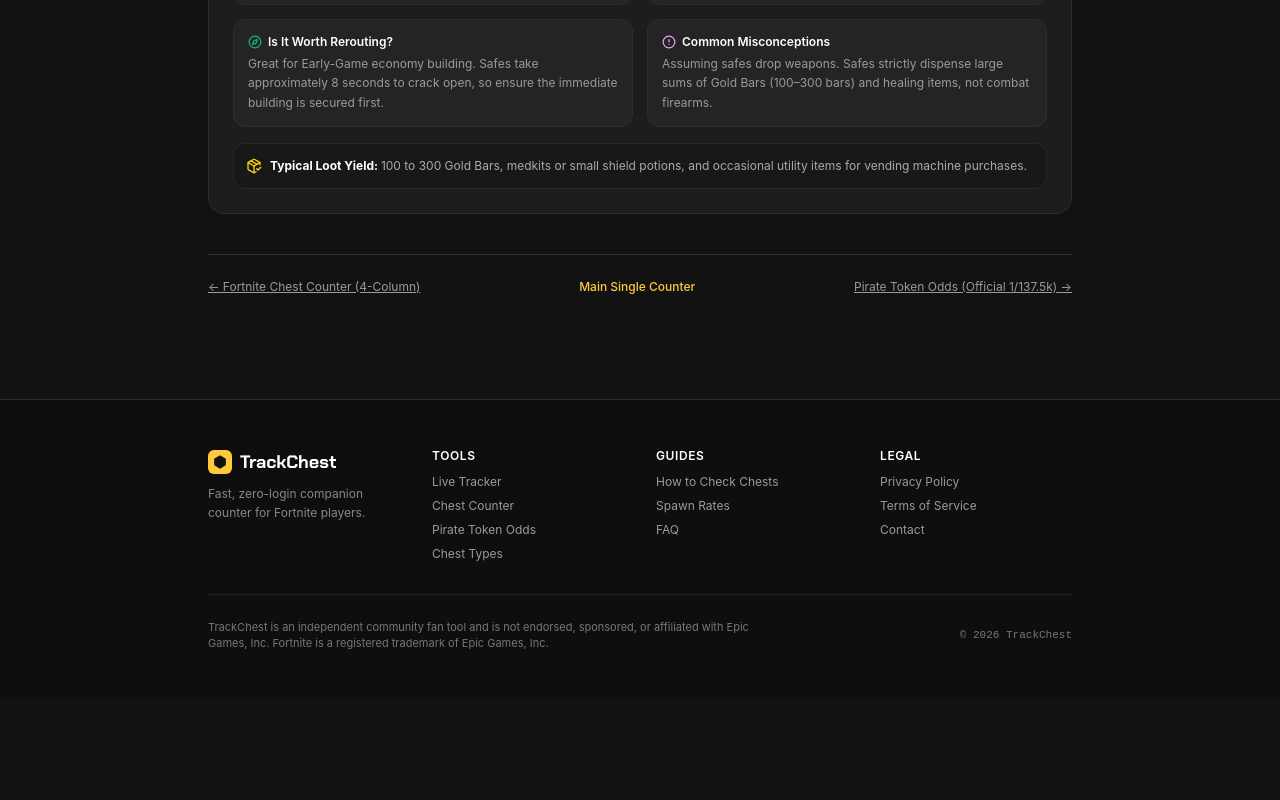
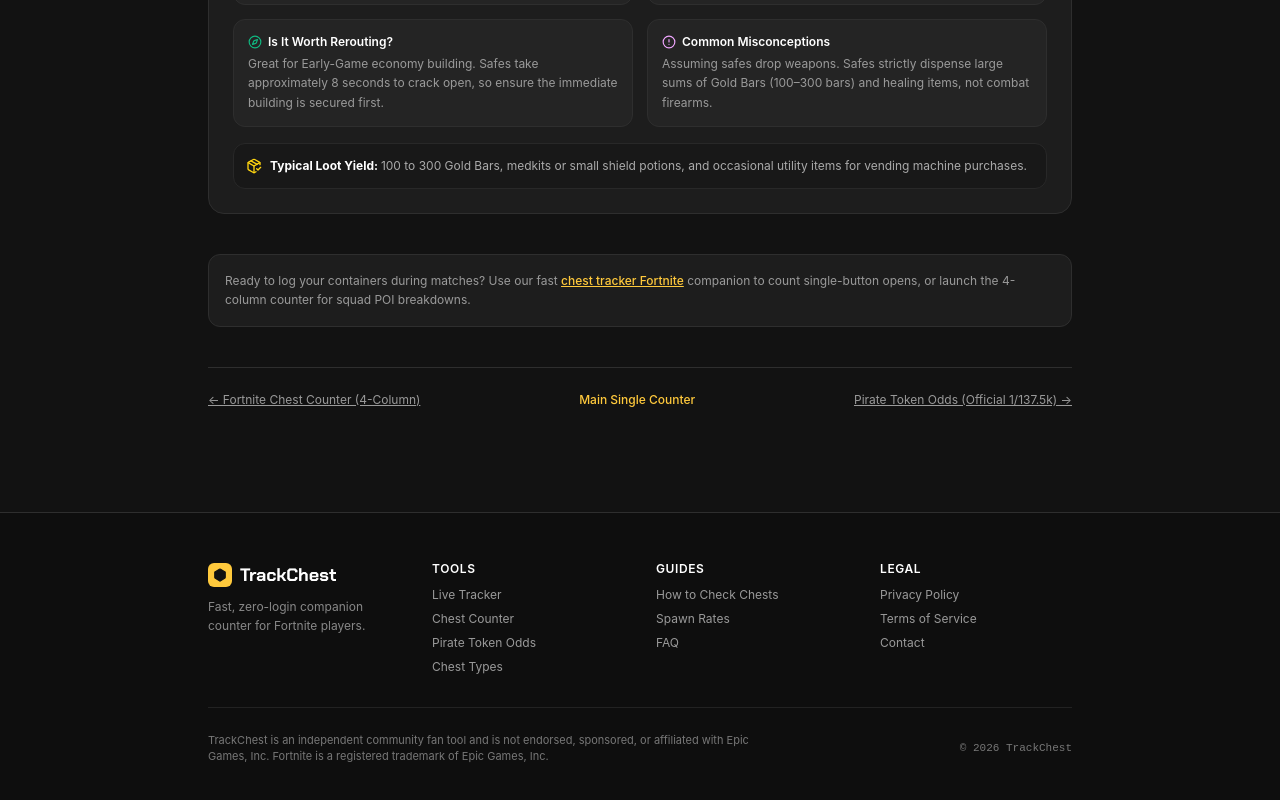
Before and after one commit to yangrenshi/trackchest, a Next.js app: page /chest-types in a window 1280 px wide. Shown: the part 2918-3718 px from the top of the page. Before the commit the page ends 3617 px from the top, so only its background shows below. Built offline with nearby package versions, Linux system fonts and the light colour scheme; no server answers.

Commit message:
fix(seo): update sitemap lastmod to 2026-11-13, remove (Tomorrow), compress meta descriptions, and naturally inject exact keyword chest tracker fortnite

```diff
--- a/src/app/chest-types/page.tsx
+++ b/src/app/chest-types/page.tsx
@@ -7,7 +7,7 @@ import { ArrowLeft, MapPin, Eye, Compass, AlertCircle, PackageCheck, ArrowRight
 
 export const metadata: Metadata = {
   title: "Fortnite Chest Types Encyclopedia — Chapter 7 Treasure Hunters Guide",
-  description: "Complete guide to all Fortnite Chapter 7 chest variants: Standard, Rare, Sprite, Pirate, Vault, and Safes. Learn spawn locations, identification, and routing strategy.",
+  description: "Complete Fortnite Chapter 7 chest guide. Learn spawn locations, visual cues, and routing strategy for Standard, Rare, Sprite, and Vault chests.",
   alternates: {
     canonical: `${siteConfig.url}/chest-types`,
   },
@@ -193,6 +193,13 @@ export default function ChestTypesPage() {
         })}
       </div>
 
+      {/* 底部导流 */}
+      <div className="p-4 rounded-xl bg-[#1d1d1d] border border-[#2e2e2e] text-xs text-[#9a9a9a] leading-relaxed">
+        <p>
+          Ready to log your containers during matches? Use our fast <Link href="/" className="text-[#ffc93c] underline font-medium">chest tracker Fortnite</Link> companion to count single-button opens, or launch the 4-column counter for squad POI breakdowns.
+        </p>
+      </div>
+
       <div className="pt-6 border-t border-[#2e2e2e] flex flex-wrap items-center justify-between gap-3 text-xs">
         <Link href="/fortnite-chest-counter" className="text-[#9a9a9a] hover:text-white underline">
           &larr; Fortnite Chest Counter (4-Column)
--- a/src/app/fortnite-chest-counter/page.tsx
+++ b/src/app/fortnite-chest-counter/page.tsx
@@ -7,13 +7,13 @@ import { ArrowLeft, Users, CheckCircle2, Shield, HardDrive, Swords, Sparkles } f
 
 export const metadata: Metadata = {
   title: "Fortnite Chest Counter — 4-Column Categorized Loot Counter (Chapter 7)",
-  description: "Dedicated 4-column Fortnite chest counter. Track Standard, Rare, Sprite, and Vault chests in parallel columns with instant tap buttons. Built for squad communication.",
+  description: "Dedicated 4-column chest tracker Fortnite squads use. Track Standard, Rare, Sprite, and Vault chests in parallel columns with instant tap buttons.",
   alternates: {
     canonical: `${siteConfig.url}/fortnite-chest-counter`,
   },
   openGraph: {
     title: "Fortnite Chest Counter — 4-Column Categorized Loot Counter",
-    description: "Dedicated 4-column Fortnite chest counter. Track Standard, Rare, Sprite, and Vault chests in parallel columns.",
+    description: "Dedicated 4-column chest tracker Fortnite squads use to track Standard, Rare, Sprite, and Vault chests in parallel.",
     url: `${siteConfig.url}/fortnite-chest-counter`,
     siteName: siteConfig.name,
     type: "website",
@@ -29,7 +29,7 @@ export const metadata: Metadata = {
   twitter: {
     card: "summary_large_image",
     title: "Fortnite Chest Counter — 4-Column Categorized Loot Counter",
-    description: "Dedicated 4-column Fortnite chest counter for competitive players.",
+    description: "Dedicated 4-column chest tracker Fortnite squads use for competitive matches.",
     images: [`${siteConfig.url}/opengraph-image`],
   },
 };
@@ -60,7 +60,7 @@ export default function ChestCounterPage() {
           Fortnite Chest Counter — 4-Column Categorized Tally
         </h1>
         <p className="text-xs text-[#9a9a9a] leading-relaxed">
-          An independent multi-column counter engineered for competitive duos, trios, and squads who assign dedicated POI loot paths. Track Standard, Rare Blue, Sprite Shrine, and Boss Vault containers in parallel columns without losing itemized breakdowns.
+          This 4-column view is the chest tracker Fortnite squads use when each player loots a designated container tier. Track Standard, Rare Blue, Sprite Shrine, and Boss Vault containers in parallel columns without losing itemized breakdowns.
         </p>
       </div>
 
@@ -159,7 +159,7 @@ export default function ChestCounterPage() {
           <span>Local Persistence &amp; Session Management</span>
         </div>
         <p className="leading-relaxed">
-          All 4 columns update your browser&apos;s LocalStorage on every single tap. You can refresh the page, close your browser between tournaments, or lock your phone screen without losing count. When starting a fresh competitive set, click &ldquo;Reset All&rdquo; to clear all four columns simultaneously.
+          All 4 columns update your browser&apos;s LocalStorage on every single tap. Designed as an offline-ready chest tracker Fortnite duos and trios can run without tab lags, you can refresh the page, close your browser between tournaments, or lock your phone screen without losing count. When starting a fresh competitive set, click &ldquo;Reset All&rdquo; to clear all four columns simultaneously.
         </p>
       </section>
 
--- a/src/app/pirate-token-odds/page.tsx
+++ b/src/app/pirate-token-odds/page.tsx
@@ -130,7 +130,7 @@ export default function PirateTokenOddsPage() {
             <div>
               <span className="font-bold text-white flex items-center space-x-1.5">
                 <Flame className="w-3.5 h-3.5 text-[#ffc93c]" />
-                <span>Wave 1: November 14, 2026 (Tomorrow)</span>
+                <span>Wave 1: Friday, November 14, 2026</span>
               </span>
               <span className="text-[#888] text-[11px] block mt-0.5">
                 1.5x Multiplier &bull; Drop rate boosted to 1 in 91,667 &bull; 50% target drops to ~63,500 chests
--- a/src/app/sitemap.ts
+++ b/src/app/sitemap.ts
@@ -3,7 +3,7 @@ import { siteConfig } from "@/config/site";
 
 export default function sitemap(): MetadataRoute.Sitemap {
   // 使用固定的静态内容发布与修订日期，杜绝每次爬虫抓取动态刷新时间戳
-  const LAST_UPDATED = "2026-11-12T00:00:00.000Z";
+  const LAST_UPDATED = "2026-11-13T00:00:00.000Z";
 
   const routes = [
     // 1. 核心首页
--- a/src/components/SeoContentSection.tsx
+++ b/src/components/SeoContentSection.tsx
@@ -21,7 +21,7 @@ export function SeoContentSection() {
         </h3>
         <p className="text-[#9a9a9a] leading-relaxed">
           In Fortnite Battle Royale, tournament players practice predetermined landing routes known as chest paths.
-          Tracking chest volume per drop helps optimize loadouts before the first storm surge:
+          Using an offline-ready chest tracker Fortnite competitors keep open alongside ranked matches helps optimize loadouts before the first storm surge:
         </p>
         <div className="grid grid-cols-1 sm:grid-cols-3 gap-3 pt-1">
           <div className="p-3.5 rounded-xl bg-[#1d1d1d] border border-[#2e2e2e]">
```
